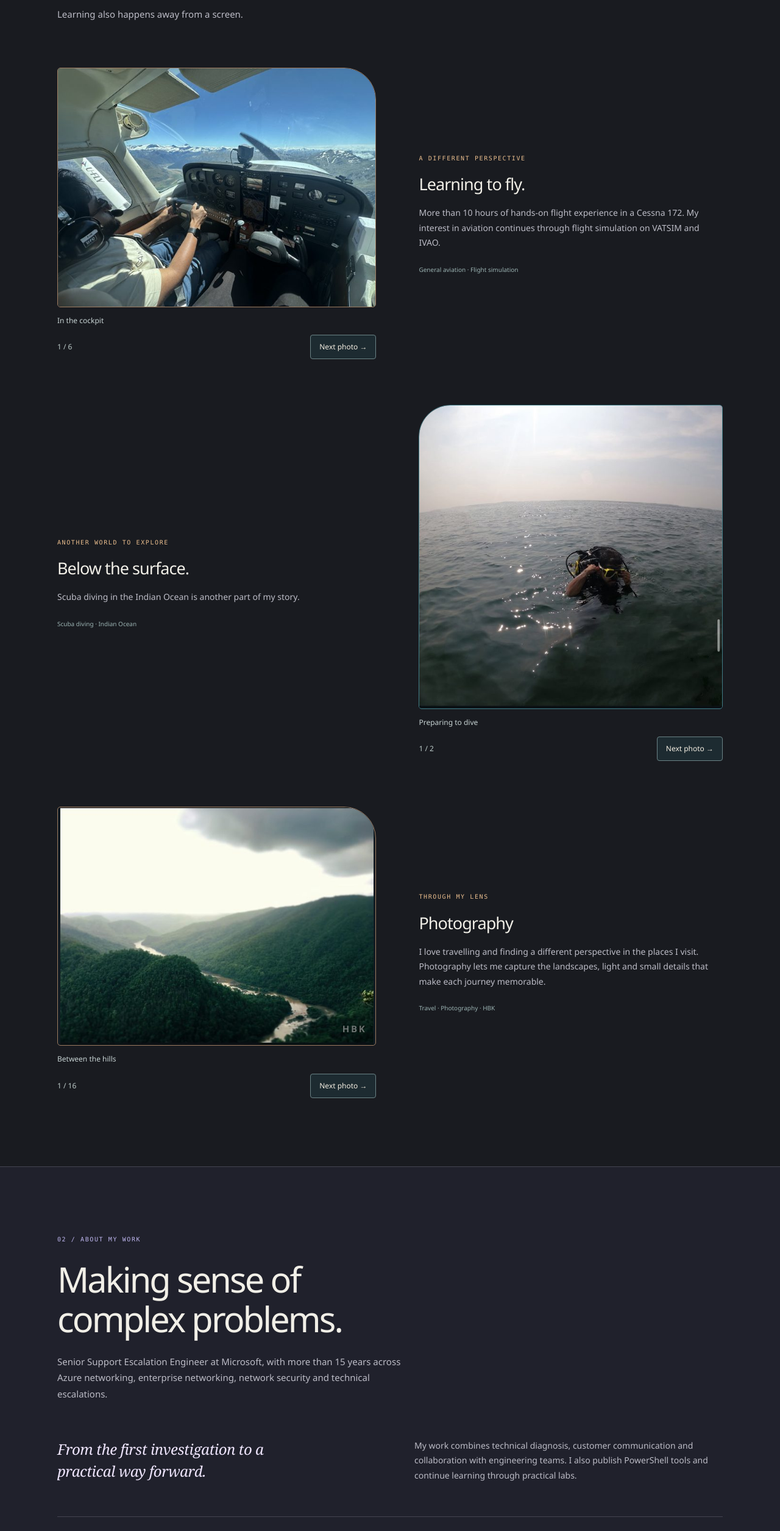
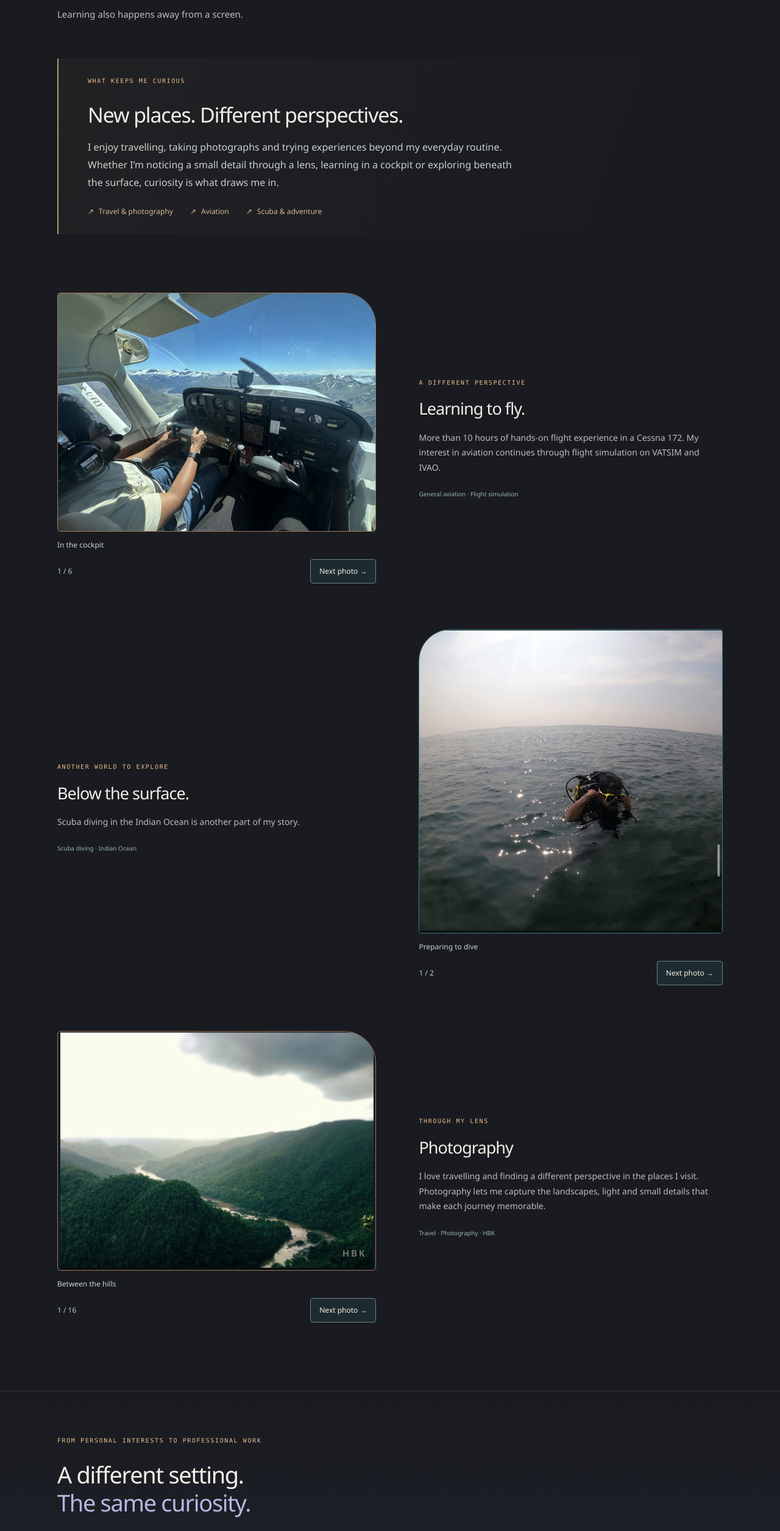
Before and after one commit to khannaveed2020/Portfolio, a React (Vite) app: page / in a window 1280 px wide. Shown: the part 1040-3551 px from the top of the page at 61% size. Built offline with nearby package versions, Linux system fonts and the light colour scheme.

Commit message:
Connect personal interests to professional work

```diff
--- a/scripts/check-build.mjs
+++ b/scripts/check-build.mjs
@@ -14,6 +14,8 @@ assert(!html.replace(/<[^>]*>/g, '').includes('khannaveed2020@outlook.com'), 'Vi
 assert(html.includes('aria-label="Next aviation photo"') && html.includes('aria-label="Next scuba photo"'), 'Missing accessible photo controls')
 assert(html.includes('/Portfolio/photos/aviation-06.jpg') && html.includes('/Portfolio/photos/scuba-02.jpg'), 'Missing story photo galleries')
 assert(html.includes('id="photography-heading"') && html.includes('aria-label="Next photography photo"'), 'Missing Photography section or control')
+assert(html.includes('id="personal-summary-heading"') && html.indexOf('id="personal-summary-heading"') < html.indexOf('aviation-photos'), 'Personal summary must precede Aviation')
+assert(html.includes('id="chapter-bridge-heading"') && html.indexOf('id="chapter-bridge-heading"') < html.indexOf('id="work"'), 'Missing personal-to-professional transition')
 assert((html.match(/class="photo-watermark"/g) || []).length === 16, 'Every HBK photo must have its website watermark')
 for (let number = 5077; number <= 5092; number++) {
   assert(html.includes(`/Portfolio/photos/photography-${number}.jpg`), `Missing HBK photo ${number}`)
--- a/src/App.tsx
+++ b/src/App.tsx
@@ -65,11 +65,13 @@ export function App() {
         </div>
         <div id="interests" className="shell interests">
           <Reveal><div className="section-heading"><p className="eyebrow">01 / Beyond the work</p><h2>Room for curiosity.</h2><p>Learning also happens away from a screen.</p></div></Reveal>
+          <Reveal className="personal-summary"><section aria-labelledby="personal-summary-heading"><p className="eyebrow">What keeps me curious</p><h3 id="personal-summary-heading">New places. Different perspectives.</h3><p>I enjoy travelling, taking photographs and trying experiences beyond my everyday routine. Whether I’m noticing a small detail through a lens, learning in a cockpit or exploring beneath the surface, curiosity is what draws me in.</p><ul aria-label="Personal interests"><li>Travel & photography</li><li>Aviation</li><li>Scuba & adventure</li></ul></section></Reveal>
           <Reveal className="story"><StoryGallery kind="flying" /><div className="story-copy"><p className="eyebrow">A different perspective</p><h3>Learning to fly.</h3><p>More than 10 hours of hands-on flight experience in a Cessna 172. My interest in aviation continues through flight simulation on VATSIM and IVAO.</p><span className="small-label">General aviation · Flight simulation</span></div></Reveal>
           <Reveal className="story story-reverse"><StoryGallery kind="diving" /><div className="story-copy"><p className="eyebrow">Another world to explore</p><h3>Below the surface.</h3><p>Scuba diving in the Indian Ocean is another part of my story.</p><span className="small-label">Scuba diving · Indian Ocean</span></div></Reveal>
           <Reveal className="story"><StoryGallery kind="photography" /><section id="photography" className="story-copy" aria-labelledby="photography-heading"><p className="eyebrow">Through my lens</p><h3 id="photography-heading">Photography</h3><p>I love travelling and finding a different perspective in the places I visit.<br/>Photography lets me capture the landscapes, light and small details that make each journey memorable.</p><span className="small-label">Travel · Photography · HBK</span></section></Reveal>
         </div>
       </section>
+      <aside className="chapter-bridge" aria-labelledby="chapter-bridge-heading"><div className="shell"><Reveal><p className="eyebrow">From personal interests to professional work</p><h2 id="chapter-bridge-heading">A different setting.<br/><span>The same curiosity.</span></h2><p>Outside work, I look for new perspectives. At work, I put that curiosity into understanding technical problems and finding a practical way forward.</p><a className="text-link" href="#work">See how I approach my work <span aria-hidden="true">↓</span></a></Reveal></div></aside>
       <section id="work" className="work-section section-pad"><div className="shell">
         <Reveal><div className="section-heading"><p className="eyebrow">02 / About my work</p><h2>Making sense of<br/>complex problems.</h2><p>Senior Support Escalation Engineer at Microsoft, with more than 15 years across Azure networking, enterprise networking, network security and technical escalations.</p></div></Reveal>
         <Reveal className="work-intro"><p className="lead">From the first investigation to a practical way forward.</p><p>My work combines technical diagnosis, customer communication and collaboration with engineering teams. I also publish PowerShell tools and continue learning through practical labs.</p></Reveal>
--- a/src/styles.css
+++ b/src/styles.css
@@ -60,6 +60,15 @@ h2 { font-size: clamp(38px, 4.5vw, 60px); font-weight: 550; line-height: 1.12; l
 .story-gallery { min-width: 0; background: transparent; }
 .story-gallery.flying, .story-gallery.diving { background: transparent; }
 .story-reverse .story-gallery { grid-column: 2; grid-row: 1; }
+.personal-summary { margin: 0 0 clamp(56px, 8vw, 96px); padding: 28px clamp(20px, 4vw, 48px); border-left: 2px solid #ba9770; background: linear-gradient(110deg, #cba5750c, transparent 85%); }
+.personal-summary h3 { margin: 12px 0 18px; font-size: clamp(24px, 3vw, 34px); line-height: 1.25; }
+.personal-summary p:not(.eyebrow) { max-width: 720px; color: #cad0cf; line-height: 1.8; }
+.personal-summary ul { display: flex; flex-wrap: wrap; gap: 12px 28px; padding: 0; margin: 24px 0 0; list-style: none; color: #d5b894; font-size: 12px; }
+.personal-summary li::before { content: '↗'; margin-right: 8px; }
+.chapter-bridge { padding: clamp(44px, 6vw, 72px) 0; background: linear-gradient(180deg, #191b20, #20212b); border-top: 1px solid #bda68420; }
+.chapter-bridge h2 { font-size: clamp(28px, 3.5vw, 38px); line-height: 1.2; margin: 18px 0; letter-spacing: -.035em; }
+.chapter-bridge h2 span { color: #b9b6e1; }
+.chapter-bridge p:not(.eyebrow) { color: #c7c8d1; max-width: 600px; line-height: 1.8; margin-bottom: 28px; }
 .gallery-slide { margin: 0; position: relative; }
 .photo-watermark { position: absolute; right: 16px; bottom: 48px; color: rgb(255 255 255 / .42); font-size: 15px; font-weight: 600; letter-spacing: .18em; text-shadow: 0 1px 3px rgb(0 0 0 / .5); pointer-events: none; }
 .gallery-slide + .gallery-slide { margin-top: 24px; }
```
Also changed, not shown: 2 other files (tests, documents, lock files or other folders).
